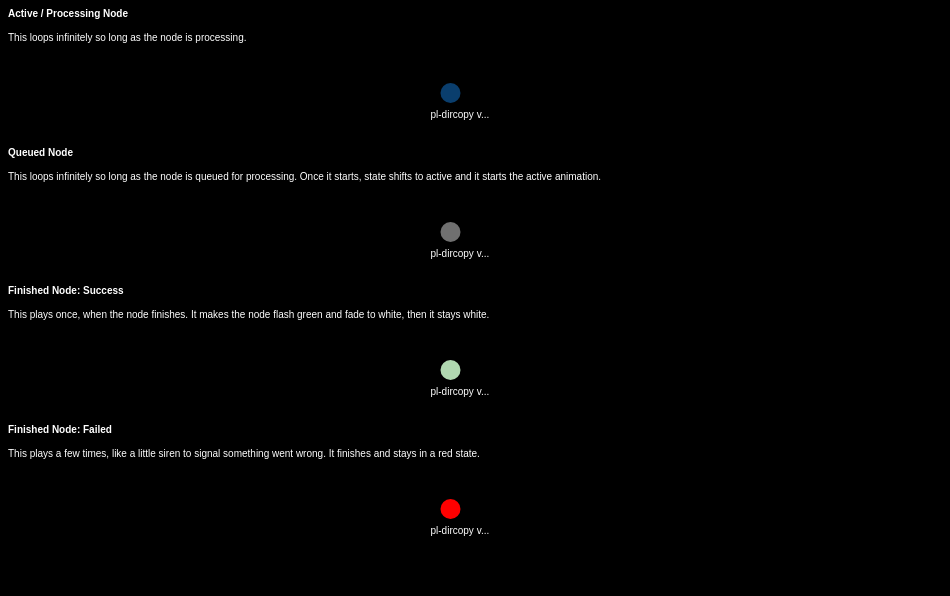
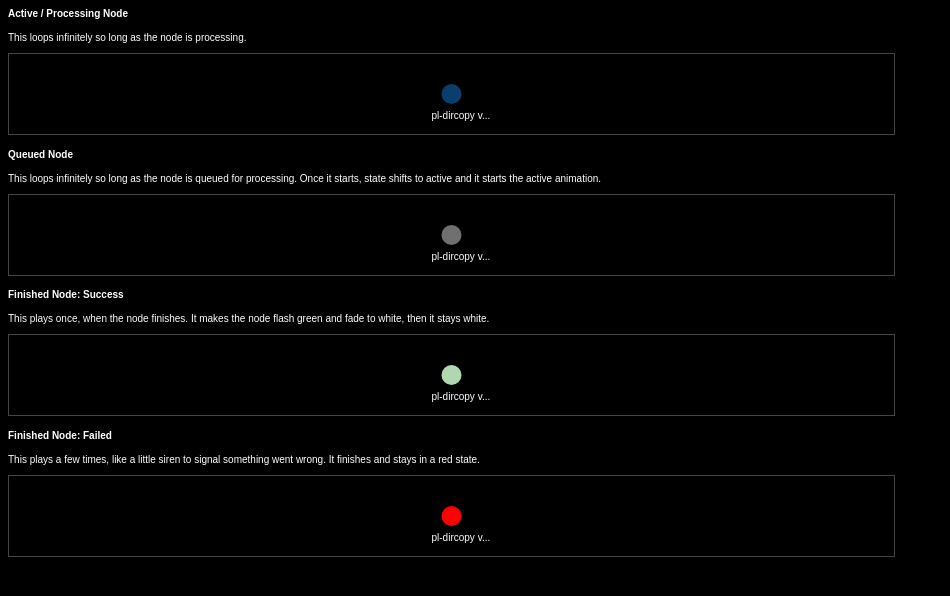
Before and after one commit to mairin/node-css-animation, a plain HTML site: page index.html in a window 1280 px wide. Shown: the whole page, without its empty margins (0-950 px from the left). Drawn offline with Linux system fonts and the light colour scheme.

Commit message:
adding better definition to each tree mockup

```diff
--- a/styles.css
+++ b/styles.css
@@ -1,3 +1,7 @@
+svg {
+	border: 1px solid #444
+}
+
 body, .nodelabel, h4 {
     background-color: black;
     color: white;
```
